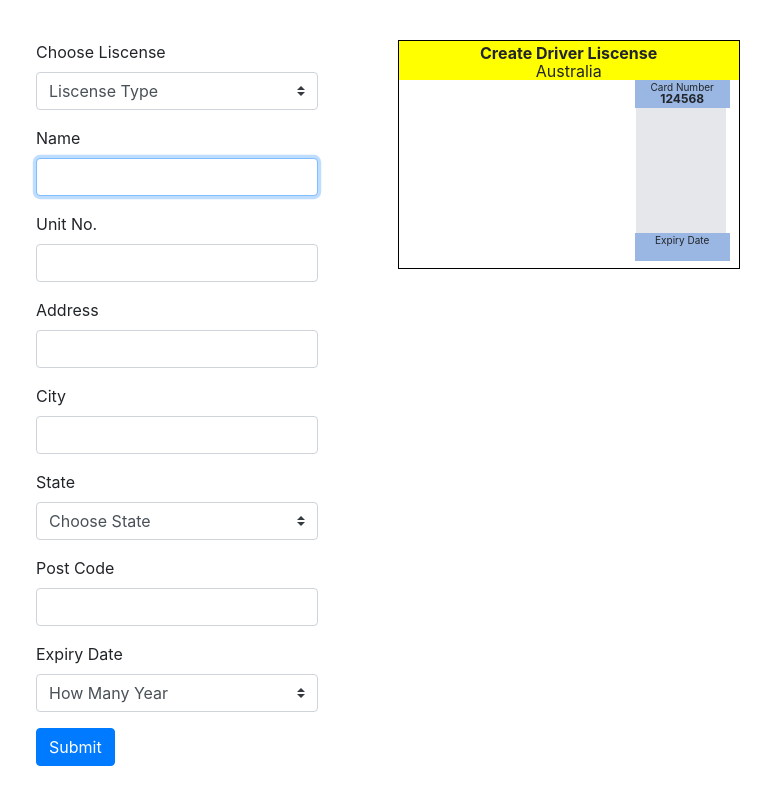
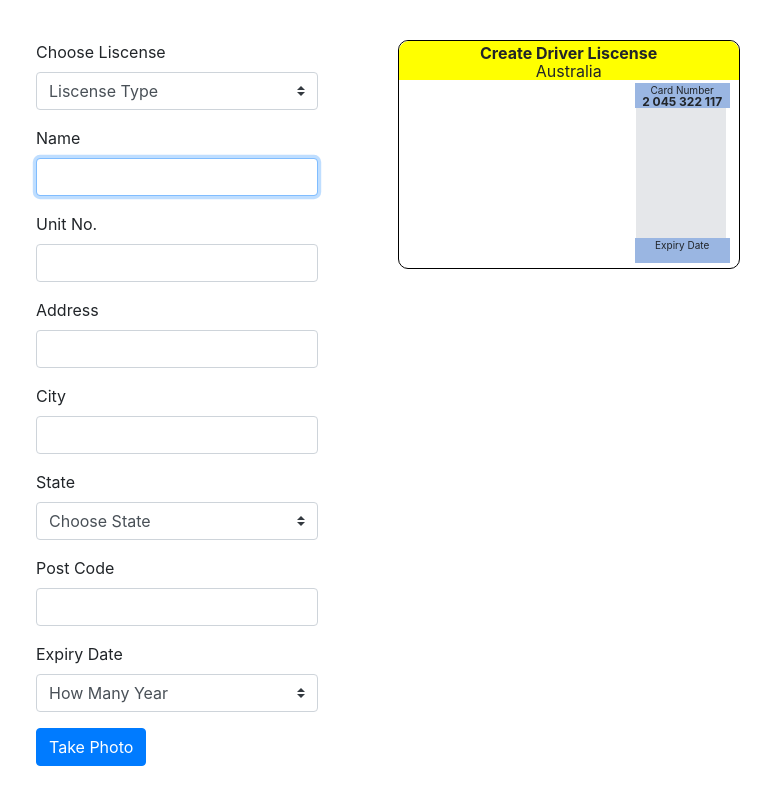
Before and after one commit to punyagit/react-project, a React (Create React App) app: page / in a window 1280 px wide. Shown: the whole page, without its empty margins (4-775 px from the left). Built offline with nearby package versions, Linux system fonts and the light colour scheme.

Commit message:
add round corner and create button to take photo

```diff
--- a/src/component/cretaeId/form.jsx
+++ b/src/component/cretaeId/form.jsx
@@ -71,7 +71,7 @@ const DetailForm = ({ onChange, value, setRef }) => {
                 </div>
 
 
-                <button className="btn btn-primary">Submit</button>
+                <button className="btn btn-primary">Take Photo</button>
 
             </form>
 
--- a/src/component/cretaeId/showId.jsx
+++ b/src/component/cretaeId/showId.jsx
@@ -39,7 +39,7 @@ const ShowId = ({ value }) => {
                     <div className="rhs-date">
                         <span className="span-name">Card Number</span>
                         <span className="span-exp-card">
-                            124568
+                            2 045 322 117
                         </span>
 
                     </div>
--- a/src/styles/createId.css
+++ b/src/styles/createId.css
@@ -17,13 +17,16 @@ span{
     margin: 40px;
     width:342px;
     height: 229px;
+    border-radius: 10px;
     border: 1px solid black;
 
 }
 
 .top{
+    border-radius: 10px 10px 0px 0px;
     height: 39px;
     text-align: center;
+    margin-bottom: 3px;
 }
 
 .head-span{
@@ -73,7 +76,7 @@ span{
     float: right;
     text-align: center;
     width: 95px;
-    height:28px;
+    height:25px;
     background-color: #9ab6e2;
 
 }
@@ -81,7 +84,7 @@ span{
     float:right;
    margin-right:4px;
     width: 90px;
-    height: 125px;
+    height: 130px;
     background-color:#e5e7ea;
 }
 
```
